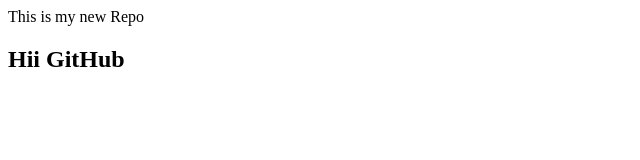
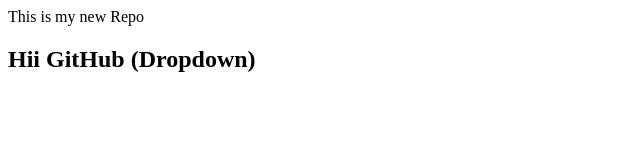
Before and after one commit to Karthik-Reddy-Geedipally/localrepo, a plain HTML site: page index.html in a window 1280 px wide. Shown: the whole page, without its empty margins (0-640 px from the left). Drawn offline with Linux system fonts and the light colour scheme.

Commit message:
Add Dropdown

```diff
--- a/index.html
+++ b/index.html
@@ -1,2 +1,2 @@
 <p>This is my new Repo</p>
-<h2>Hii GitHub</h2>
+<h2>Hii GitHub (Dropdown)</h2>
```
